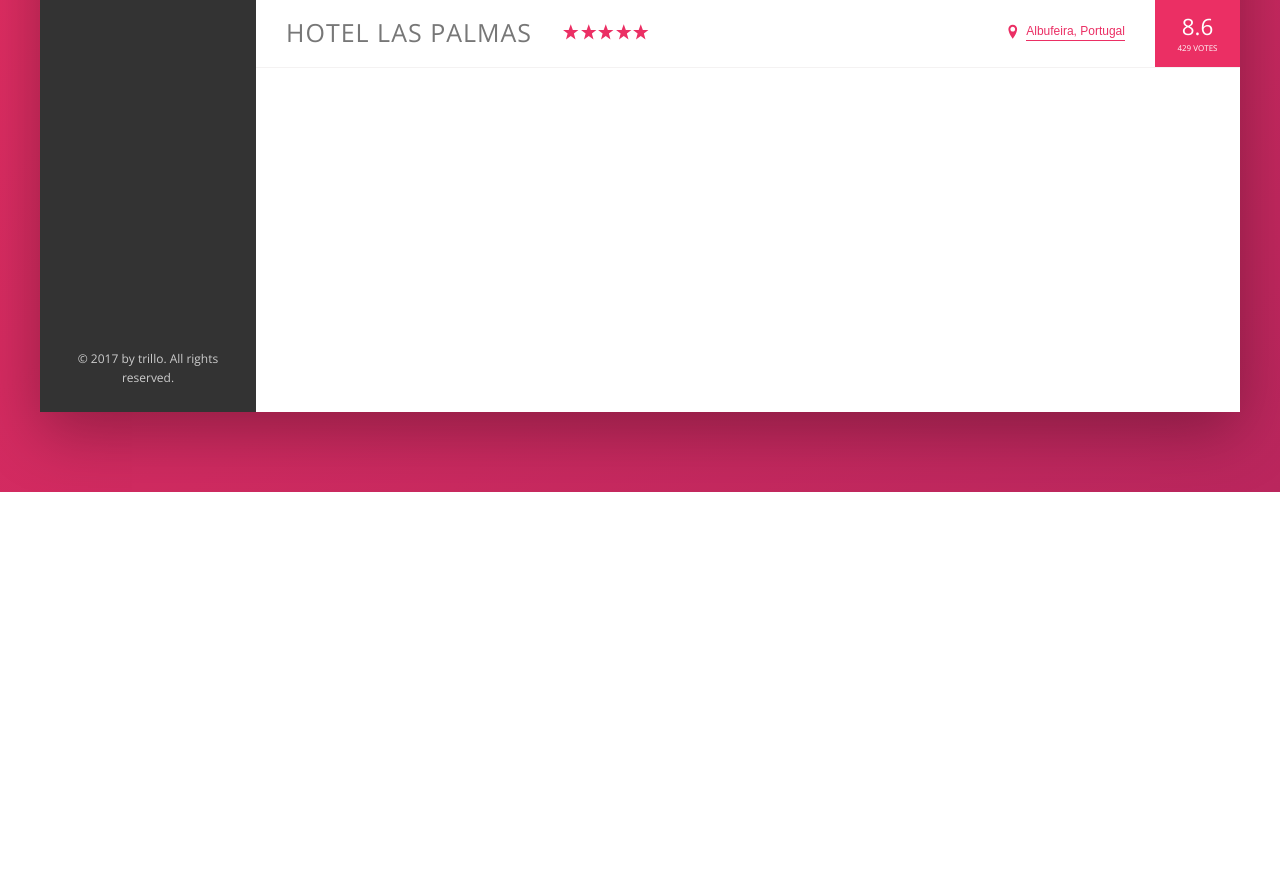
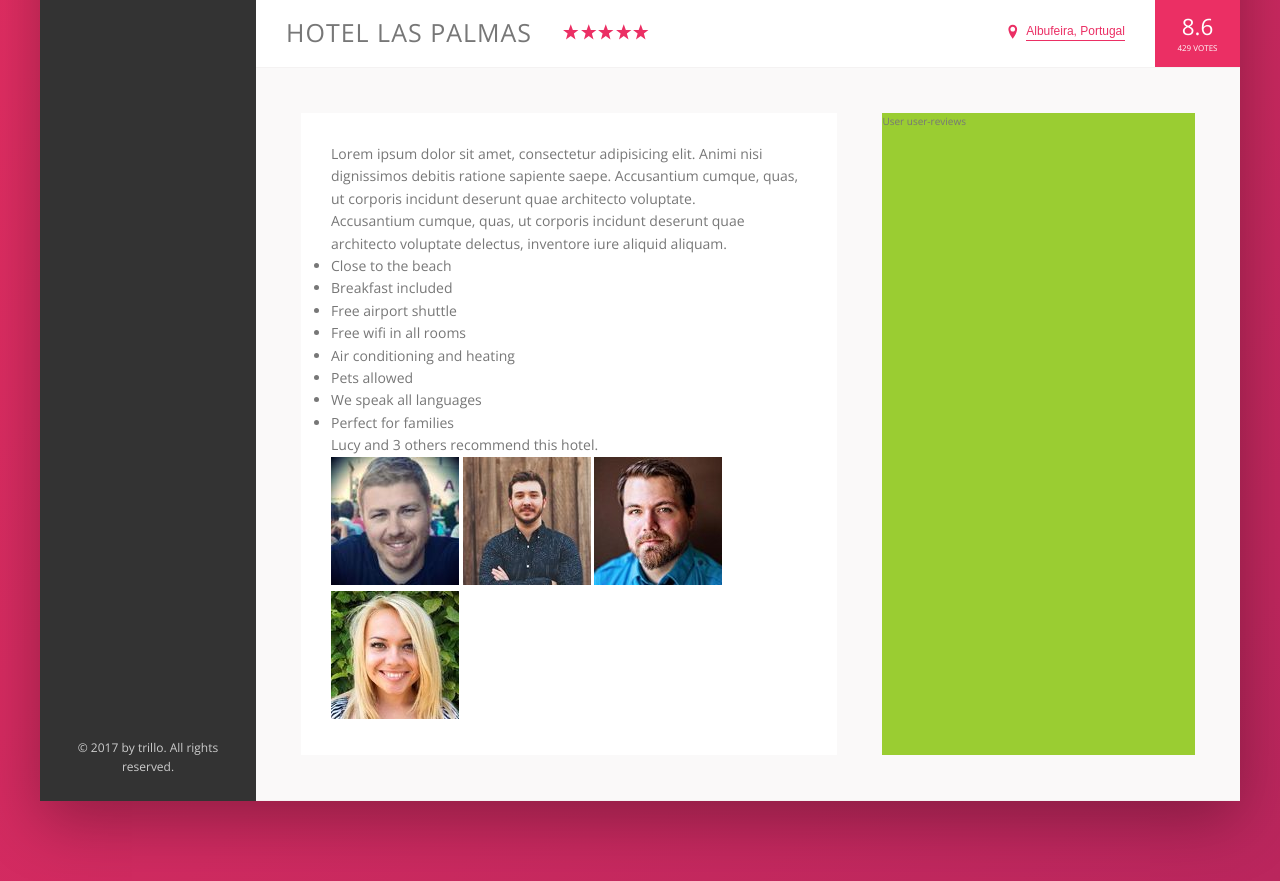
Before and after one commit to IngaGd/Trillo-CSS, a website: page index.html in a window 1280 px wide. Shown: the part 538-1419 px from the top of the page. Before the commit the page ends 1030 px from the top, so only its background shows below. Drawn offline with nearby package versions, Linux system fonts and the light colour scheme.

Commit message:
Detail section layout

```diff
--- a/index.html
+++ b/index.html
@@ -125,6 +125,38 @@
                         <div class="overview__rating-count">429 votes</div>
                     </div>
                 </div>
+                <div class="detail">
+                    <div class="description">
+                        <p class="paragraph">
+                            Lorem ipsum dolor sit amet, consectetur adipisicing elit. Animi nisi dignissimos debitis ratione sapiente saepe. Accusantium cumque, quas, ut corporis incidunt deserunt quae architecto voluptate.
+                        </p>
+                        <p class="paragraph">
+                            Accusantium cumque, quas, ut corporis incidunt deserunt quae architecto voluptate delectus, inventore iure aliquid aliquam.
+                        </p>
+                        <ul class="list">
+                            <li class="list__item">Close to the beach</li>
+                            <li class="list__item">Breakfast included</li>
+                            <li class="list__item">Free airport shuttle</li>
+                            <li class="list__item">Free wifi in all rooms</li>
+                            <li class="list__item">Air conditioning and heating</li>
+                            <li class="list__item">Pets allowed</li>
+                            <li class="list__item">We speak all languages</li>
+                            <li class="list__item">Perfect for families</li>
+                        </ul>
+                        <div class="recommend">
+                            <p class="recommend__cound">
+                                Lucy and 3 others recommend this hotel.
+                            </p>
+                            <div class="recommend__friends">
+                                <img src="img/user-3.jpg" alt="Friend 1" class="recommend__photo">
+                                <img src="img/user-4.jpg" alt="Friend 2" class="recommend__photo">
+                                <img src="img/user-5.jpg" alt="Friend 3" class="recommend__photo">
+                                <img src="img/user-6.jpg" alt="Friend 4" class="recommend__photo">
+                            </div>
+                        </div>
+                    </div>
+                    <div class="user-reviews">User user-reviews</div>
+                </div>
             </main>
         </div>
     </div>
--- a/sass/_base.scss
+++ b/sass/_base.scss
@@ -11,6 +11,9 @@
     --color-grey-dark-3: #999;
 
     --shadow-dark: 0 2rem 6rem rgba(0, 0, 0, 0.3);
+    --shadow-light: 0 2rem 5rem rgba(0, 0, 0, 0.06);
+
+    --line: 1px solid var(--color-grey-light-2);
 }
 * {
     margin: 0;
--- a/sass/_components.scss
+++ b/sass/_components.scss
@@ -176,7 +176,7 @@
 .overview {
     display: flex;
     align-items: center;
-    border-bottom: 1px solid var(--color-grey-light-2);
+    border-bottom: var(--line);
     &__heading {
         font-size: 2.5rem;
         font-weight: 300;
--- a/sass/_layout.scss
+++ b/sass/_layout.scss
@@ -9,7 +9,7 @@
     font-size: 1.4rem;
     height: 7rem;
     background-color: #fff;
-    border-bottom: 1px solid var(--color-grey-light-2);
+    border-bottom: var(--line);
     display: flex;
     justify-content: space-between;
     align-items: center;
@@ -26,6 +26,23 @@
 }
 .hotel-view {
     background-color: #fff;
-    height: 80rem;
     flex: 1; //grow as much as can
 }
+.detail {
+    display: flex;
+    padding: 4.5rem;
+    background-color: var(--color-grey-light-1);
+    border-bottom: var(--line);
+}
+.description {
+    font-size: 1.4rem;
+    background-color: #fff;
+    box-shadow: var(--shadow-ligh);
+    padding: 3rem;
+    flex: 0 0 60%;
+    margin-right: 4.5rem;
+}
+.user-reviews {
+    background-color: yellowgreen;
+    flex: 1;
+}
```
Also changed, not shown: css/style.css.
